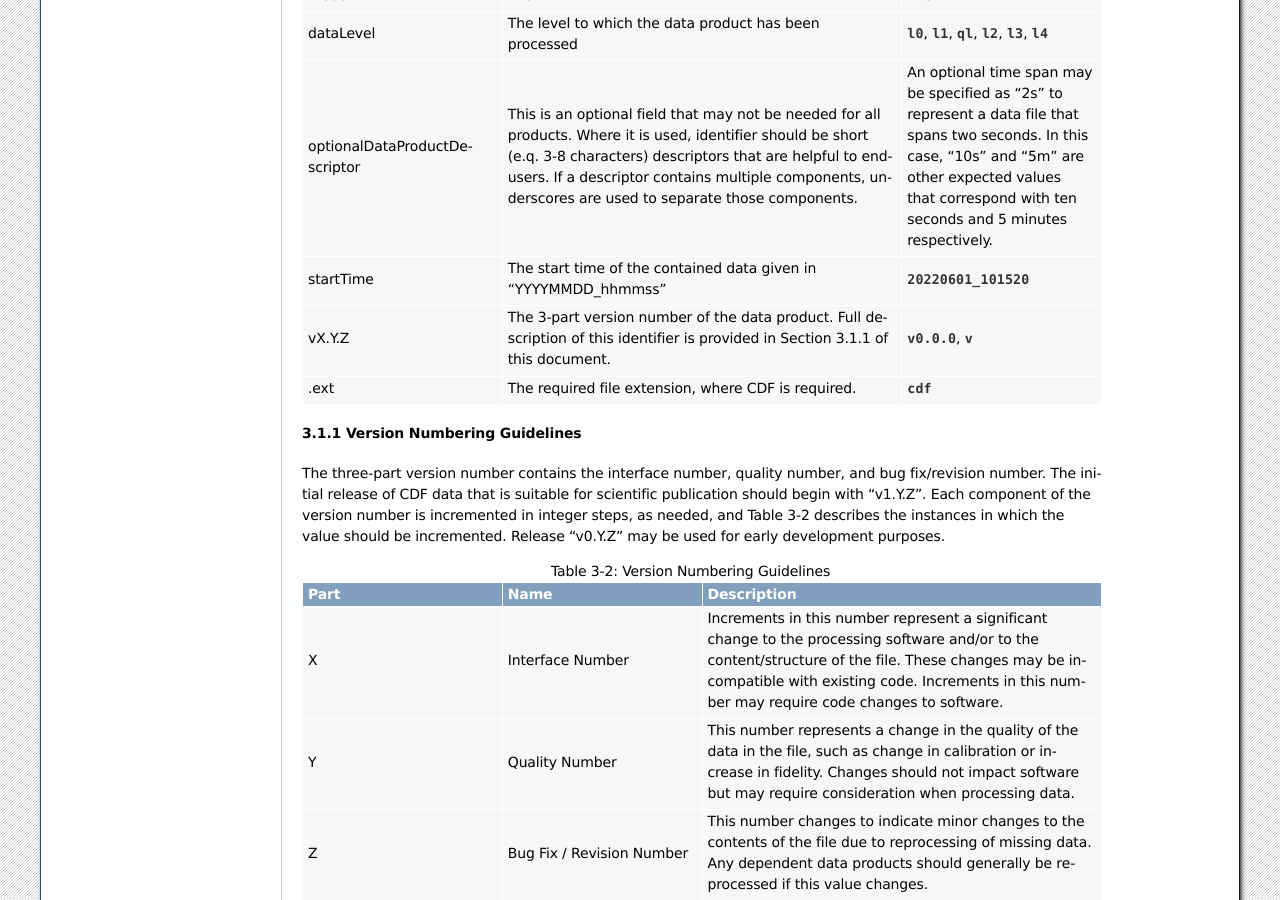
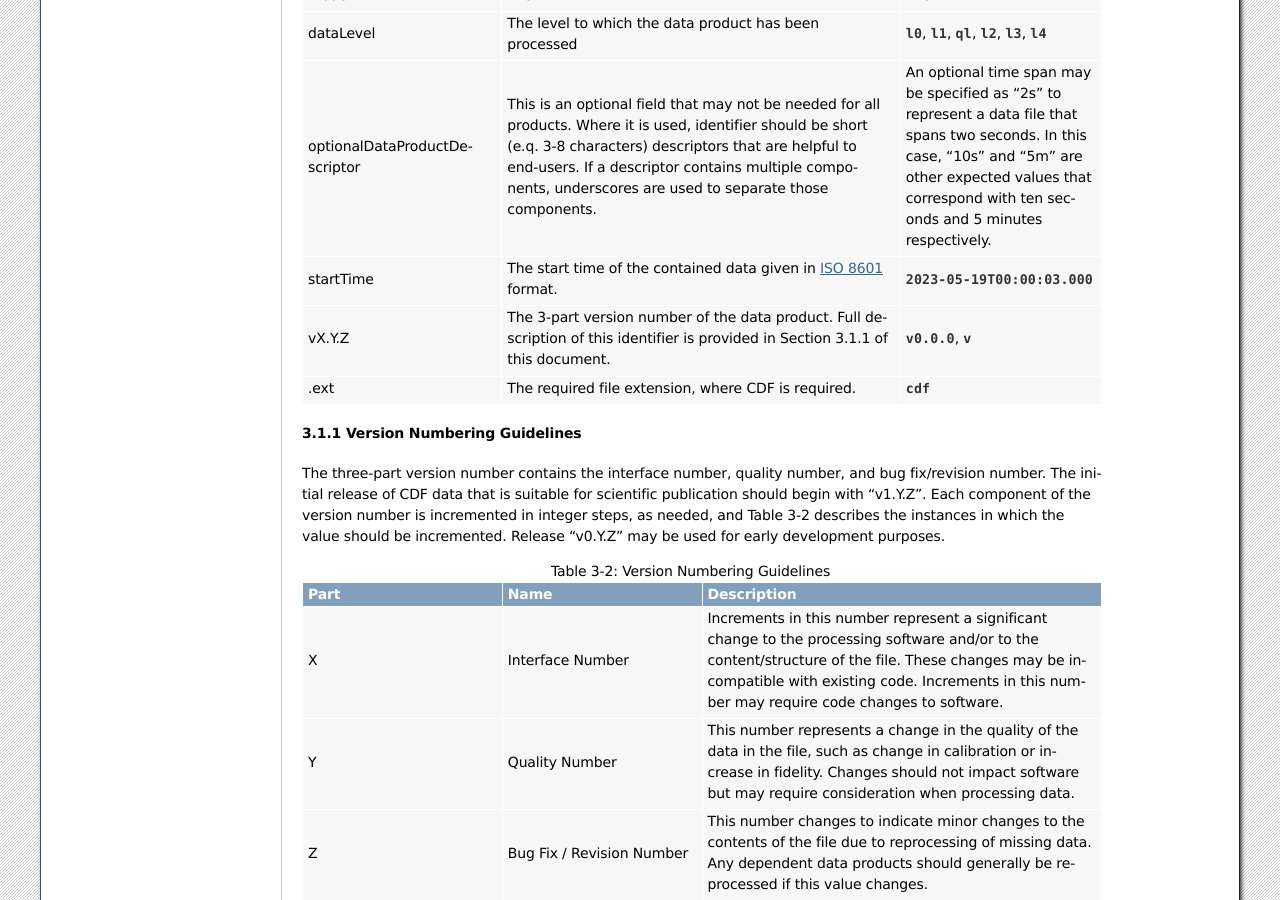
Before and after one commit to HERMES-SOC/hermes_core, a Sphinx documentation site: the page built from docs/user-guide/cdf_format_guide.rst, in a window 1280 px wide and 900 px high, scrolled down 1945 px. Built offline with Sphinx 7.4.7, drawn with Linux system fonts in a browser that asks for light colours; the version number could not be read and is left out.

Commit message:
Update CDF Format Guide

```diff
--- a/docs/user-guide/cdf_format_guide.rst
+++ b/docs/user-guide/cdf_format_guide.rst
@@ -134,8 +134,8 @@ Section 4 of this document.
      - This is an optional field that may not be needed for all products. Where it is used, identifier should be short (e.q. 3-8 characters) descriptors that are helpful to end-users. If a descriptor contains multiple components, underscores are used to separate those components.
      - An optional time span may be specified as "2s" to represent a data file that spans two seconds. In this case, "10s" and "5m" are other expected values that correspond with ten seconds and 5 minutes respectively.
    * - startTime
-     - The start time of the contained data given in "YYYYMMDD_hhmmss"
-     - `20220601_101520`
+     - The start time of the contained data given in `ISO 8601 <https://en.wikipedia.org/wiki/ISO_8601>`_ format.
+     - `2023-05-19T00:00:03.000`
    * - vX.Y.Z
      - The 3-part version number of the data product. Full description of this identifier is provided in Section 3.1.1 of this document.
      - `v0.0.0`, `v<#.#.#>`
```
